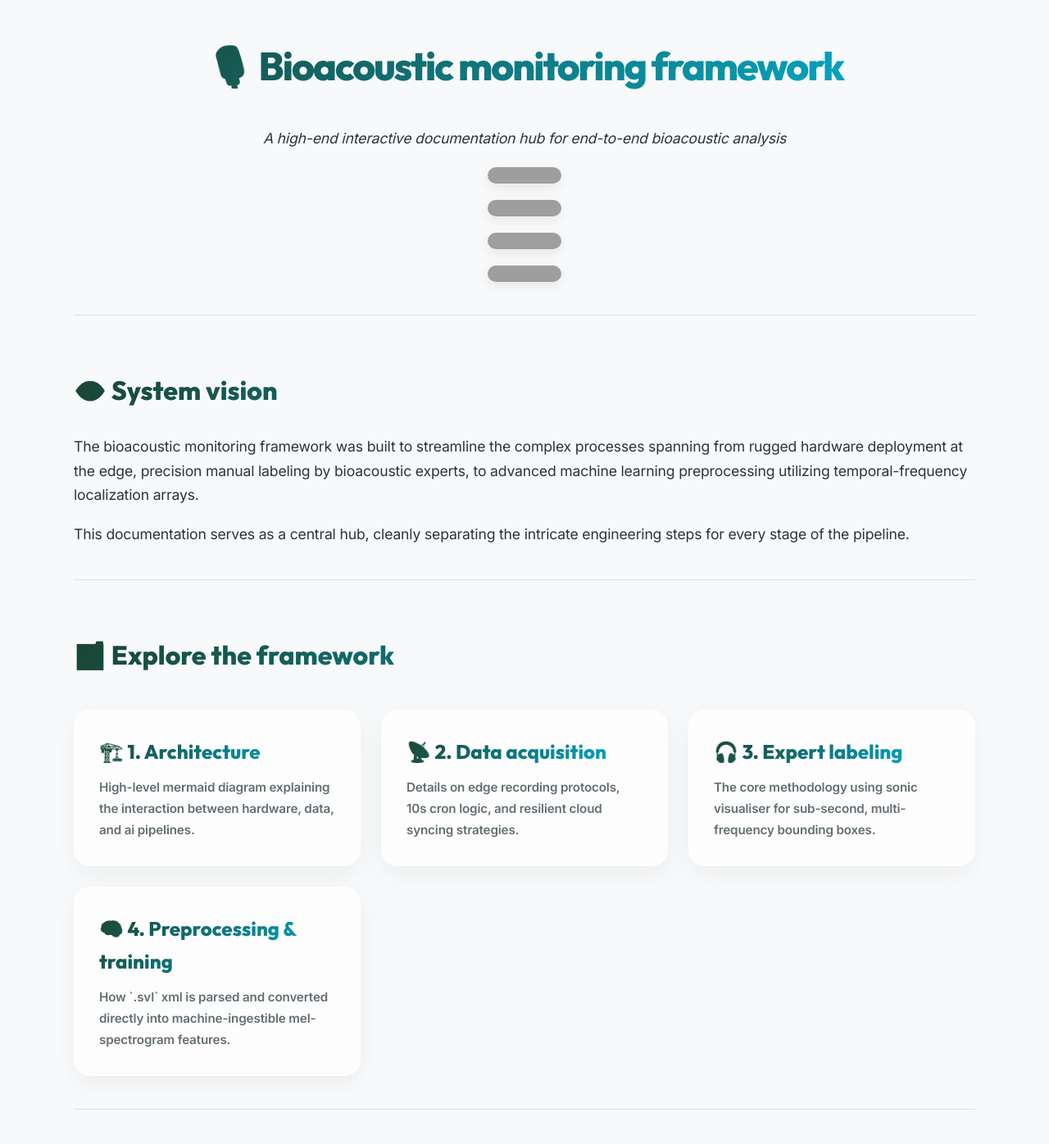
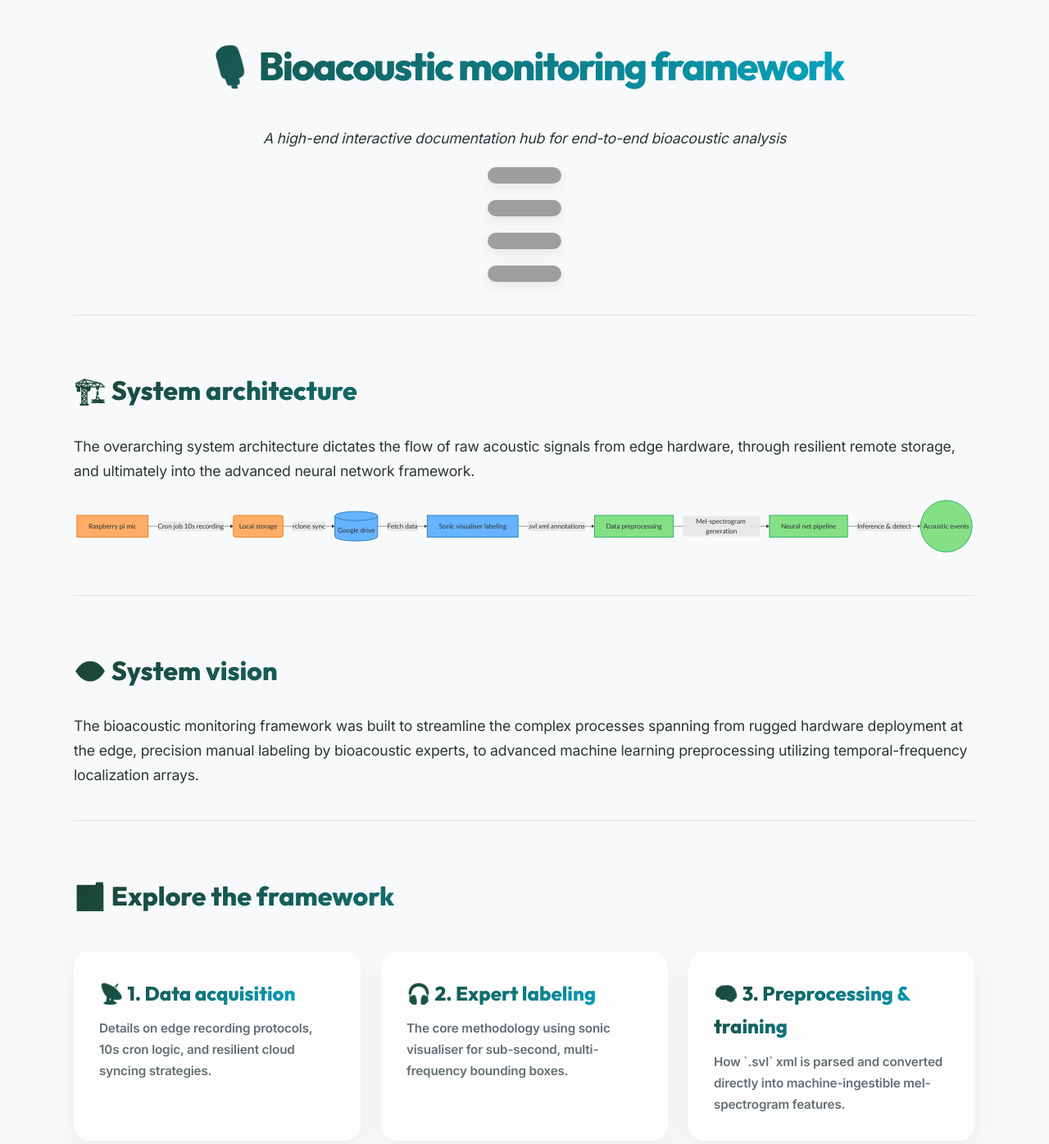
Before and after one commit to milanto-hery/bioacoustic-monitoring, a Jekyll site: the page built from index.md, in a window 1280 px wide and 1400 px high. Shown: the top 1396 px of the window at 82% size. Built offline with Jekyll 4.4.1, drawn with Linux system fonts in a browser that asks for light colours; grey boxes are pictures that could not be loaded.

Commit message:
UI: Final refactor - merged architecture into homepage, simplified to 3 sections, optimized navigation

```diff
--- a/_config.yml
+++ b/_config.yml
@@ -12,7 +12,6 @@ url: "https://milanto-hery.github.io"
 # Mba hivoaka ny menu (miankina amin'ny theme)
 header_pages:
   - index.md
-  - docs/architecture.md
   - docs/acquisition.md
   - docs/labeling.md
   - docs/pipeline.md
--- a/index.md
+++ b/index.md
@@ -7,13 +7,30 @@ title: Bioacoustic Monitoring Framework
   <h1>🎙️ Bioacoustic monitoring framework</h1>
   <p><i>A high-end interactive documentation hub for end-to-end bioacoustic analysis</i></p>
 
-  <!-- Badges -->
+  <!-- Badges in one line -->
   <p>
-    <img src="https://img.shields.io/badge/Python-3.10-blue?style=for-the-badge&logo=python&logoColor=white" alt="Python 3.10">
-    <img src="https://img.shields.io/badge/Platform-Raspberry%20Pi-C51A4A?style=for-the-badge&logo=raspberry-pi&logoColor=white" alt="Raspberry pi">
-    <img src="https://img.shields.io/badge/Tool-Sonic%20Visualiser-ff69b4?style=for-the-badge" alt="Sonic visualiser">
-    <img src="https://img.shields.io/badge/AI-Neural%20Network-success?style=for-the-badge" alt="Neural network">
+    <img src="https://img.shields.io/badge/Python-3.10-blue?style=for-the-badge&logo=python&logoColor=white" alt="Python 3.10"> <img src="https://img.shields.io/badge/Platform-Raspberry%20Pi-C51A4A?style=for-the-badge&logo=raspberry-pi&logoColor=white" alt="Raspberry pi"> <img src="https://img.shields.io/badge/Tool-Sonic%20Visualiser-ff69b4?style=for-the-badge" alt="Sonic visualiser"> <img src="https://img.shields.io/badge/AI-Neural%20Network-success?style=for-the-badge" alt="Neural network">
   </p>
+</div>
+
+---
+
+## 🏗️ System architecture
+
+The overarching system architecture dictates the flow of raw acoustic signals from edge hardware, through resilient remote storage, and ultimately into the advanced neural network framework.
+
+<div class="mermaid">
+graph LR
+    classDef hardware fill:#ffad66,stroke:#e67e22,stroke-width:2px,color:#000
+    classDef data fill:#66b3ff,stroke:#2980b9,stroke-width:2px,color:#000
+    classDef ai fill:#85e085,stroke:#27ae60,stroke-width:2px,color:#000
+
+    A[Raspberry pi mic]:::hardware -->|Cron job 10s recording| B(Local storage):::hardware
+    B -->|rclone sync| C[(Google drive)]:::data
+    C -->|Fetch data| D[Sonic visualiser labeling]:::data
+    D -->|.svl xml annotations| E[Data preprocessing]:::ai
+    E -->|Mel-spectrogram generation| F[Neural net pipeline]:::ai
+    F -->|Inference & detect| G((Acoustic events)):::ai
 </div>
 
 ---
@@ -22,31 +39,24 @@ title: Bioacoustic Monitoring Framework
 
 The bioacoustic monitoring framework was built to streamline the complex processes spanning from rugged hardware deployment at the edge, precision manual labeling by bioacoustic experts, to advanced machine learning preprocessing utilizing temporal-frequency localization arrays.
 
-This documentation serves as a central hub, cleanly separating the intricate engineering steps for every stage of the pipeline.
-
 ---
 
 ## 🗂️ Explore the framework
 
 <div class="dash-grid">
 
-  <a href="{{ site.baseurl }}/docs/architecture/" class="dash-card">
-    <h3>🏗️ 1. Architecture</h3>
-    <p>High-level mermaid diagram explaining the interaction between hardware, data, and ai pipelines.</p>
-  </a>
-
   <a href="{{ site.baseurl }}/docs/acquisition/" class="dash-card">
-    <h3>📡 2. Data acquisition</h3>
+    <h3>📡 1. Data acquisition</h3>
     <p>Details on edge recording protocols, 10s cron logic, and resilient cloud syncing strategies.</p>
   </a>
 
   <a href="{{ site.baseurl }}/docs/labeling/" class="dash-card">
-    <h3>🎧 3. Expert labeling</h3>
+    <h3>🎧 2. Expert labeling</h3>
     <p>The core methodology using sonic visualiser for sub-second, multi-frequency bounding boxes.</p>
   </a>
 
   <a href="{{ site.baseurl }}/docs/pipeline/" class="dash-card">
-    <h3>🧠 4. Preprocessing & training</h3>
+    <h3>🧠 3. Preprocessing & training</h3>
     <p>How `.svl` xml is parsed and converted directly into machine-ingestible mel-spectrogram features.</p>
   </a>
 
```
Also changed, not shown: docs/acquisition.md (+3 -2 lines), docs/architecture.md (deleted, +0 -47 lines), docs/labeling.md (+3 -2 lines), docs/pipeline.md (+3 -2 lines).
